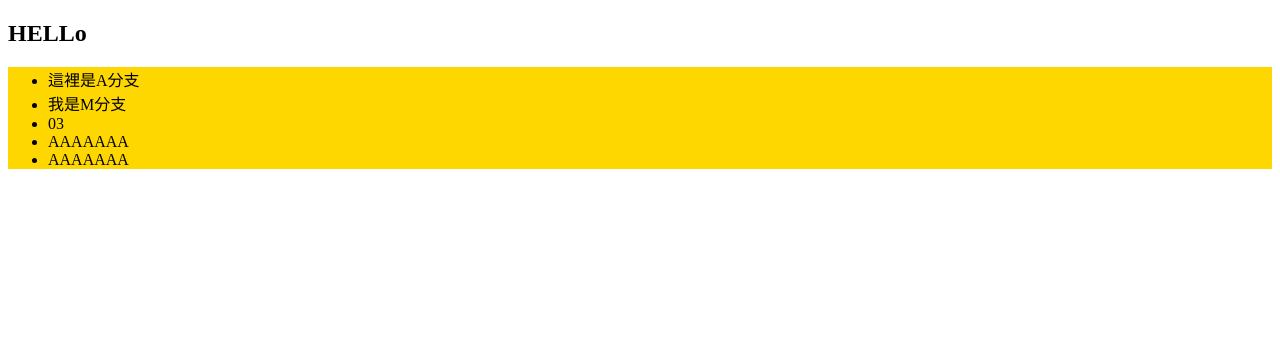
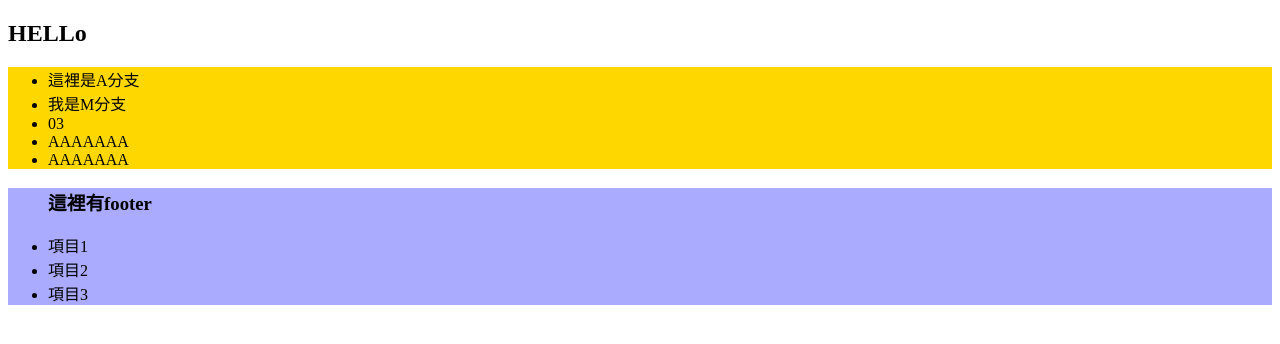
Before and after one commit to vicky5645/chd102-test, a plain HTML site: page index.html in a window 1280 px wide. Drawn offline with Linux system fonts and the light colour scheme.

Commit message:
add footer

```diff
--- a/index.html
+++ b/index.html
@@ -1,16 +1,21 @@
 <!DOCTYPE html>
 <html lang="en">
+
 <head>
   <meta charset="UTF-8">
   <meta http-equiv="X-UA-Compatible" content="IE=edge">
   <meta name="viewport" content="width=device-width, initial-scale=1.0">
   <title>Document</title>
   <style>
-    ul{
+    ul {
       background-color: gold;
+    }
+    footer ul{
+      background-color: #aaf;
     }
   </style>
 </head>
+
 <body>
   <h2>HELLo</h2>
   <ul>
@@ -20,5 +25,13 @@
     <li>AAAAAAA</li>
     <li>AAAAAAA</li>
   </ul>
+  <footer>
+    <ul>
+      <h3>這裡有footer</h3>
+      <li>項目1</li>
+      <li>項目2</li>
+      <li>項目3</li>
+    </ul>
+  </footer>
 </body>
 </html>
```
